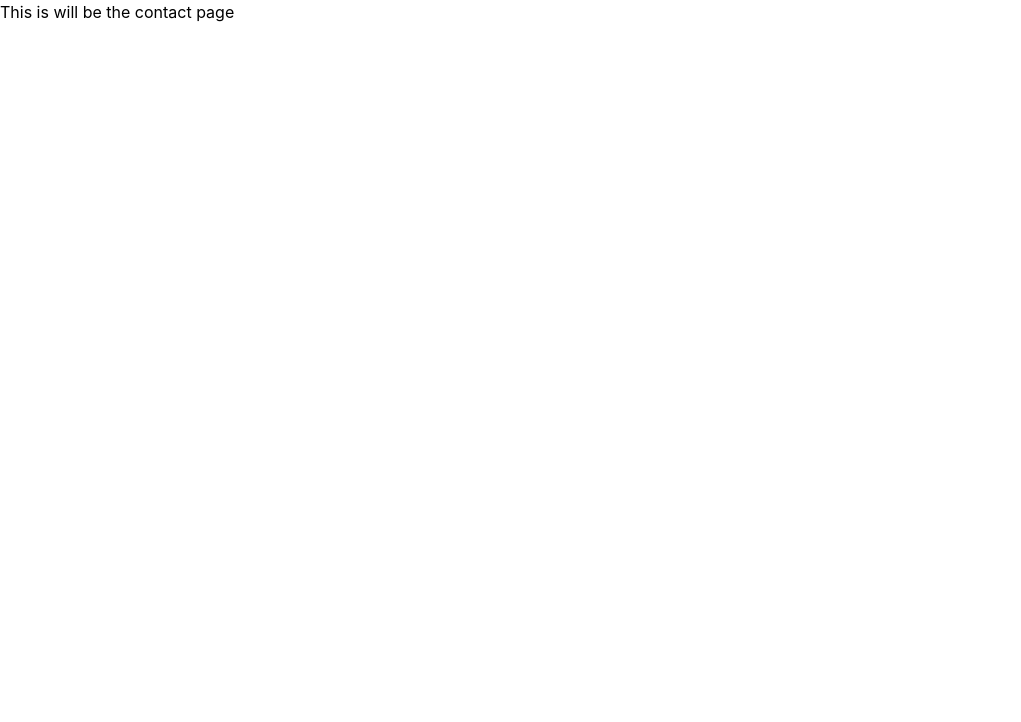
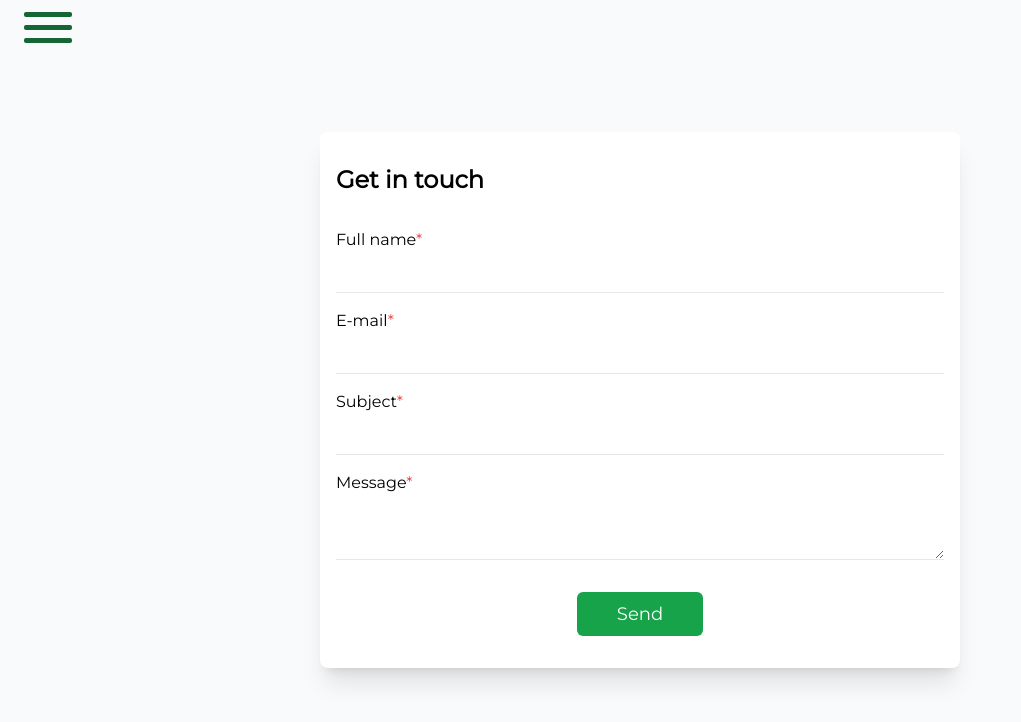
Before and after one commit to mbaxendale22/portfolio, a Next.js app: page /contact in a window 1280 px wide. Shown: the top 722 px of the page, without its empty margins (0-1021 px from the left). Built offline with nearby package versions, Linux system fonts and the light colour scheme.

Commit message:
contact page, email form config & tested

```diff
--- a/helpers/propVariables.tsx
+++ b/helpers/propVariables.tsx
@@ -48,7 +48,7 @@ export const home = {
 };
 export const code = {
   icon: '/icons/code-solid.svg',
-  path: '/code'
+  path: '/projects'
 };
 export const contact = {
   icon: '/icons/envelope-open-regular.svg',
--- a/package.json
+++ b/package.json
@@ -8,6 +8,7 @@
     "lint": "next lint"
   },
   "dependencies": {
+    "@sendgrid/mail": "^7.6.0",
     "framer-motion": "^5.5.5",
     "next": "12.0.7",
     "react": "17.0.2",
--- /dev/null
+++ b/pages/404.tsx
@@ -0,0 +1,30 @@
+import React from 'react';
+import Link from 'next/link';
+
+const NotFound = () => {
+  return (
+    <div className="h-screen w-screen flex flex-col justify-center items-center gap-10 font-Montserrat bg-gray-50">
+      <h1 className="text-2xl">Looks like that page doesn't exist...</h1>
+      <p className="text-xl">Try one of these instead:</p>
+      <div className="flex justify-evenly sm:w-1/2 w-full text-lg sm:text-xl font-bold">
+        <div className="animate-links">
+          <Link href="/about">
+            <a>About</a>
+          </Link>
+        </div>
+        <div className="animate-links">
+          <Link href="/projects">
+            <a>Projects</a>
+          </Link>
+        </div>
+        <div className="animate-links">
+          <Link href="/contact">
+            <a>Contact</a>
+          </Link>
+        </div>
+      </div>
+    </div>
+  );
+};
+
+export default NotFound;
--- /dev/null
+++ b/pages/api/sendgrid.jsx
@@ -0,0 +1,22 @@
+import sendgrid from "@sendgrid/mail";
+
+sendgrid.setApiKey(process.env.SENDGRID_API_KEY);
+
+async function sendEmail(req, res) {
+  try {
+
+    await sendgrid.send({
+      to: "mdbaxendale1@gmail.com", // Your email where you'll receive emails
+      from: "mdbaxendale1@gmail.com", // your website email address here
+      subject: `${req.body.subject}`,
+      html: `${req.body.message}`,
+    });
+  } catch (error) {
+    console.log('not working', error);
+    return res.status(error.statusCode || 500).json({ error: error.message });
+  }
+
+  return res.status(200).json({ error: "" });
+}
+
+export default sendEmail;
--- a/pages/contact.tsx
+++ b/pages/contact.tsx
@@ -1,11 +1,168 @@
-import React from 'react'
+import React, { useState } from 'react';
+import Nav from '../components/Nav';
+import { home, about, code } from '../helpers/propVariables';
 
-function Contact() {
+const Contact = () => {
+  const [data, setData] = useState({
+    fullname: '',
+    email: '',
+    subject: '',
+    message: ''
+  });
+
+  //   Form validation state
+  const [errors, setErrors] = useState({
+    fullname: false,
+    email: false,
+    subject: false,
+    message: false
+  });
+
+  //   Setting button text on form submission
+  const [buttonText, setButtonText] = useState('Send');
+
+  // Setting success or failure messages states
+  const [showSuccessMessage, setShowSuccessMessage] = useState(false);
+  const [showFailureMessage, setShowFailureMessage] = useState(false);
+
+  // Validation check method
+  const handleValidation = (): boolean => {
+    let tempErrors = {
+      fullname: false,
+      email: false,
+      subject: false,
+      message: false
+    };
+    let isValid = true;
+
+    if (data.fullname.length <= 0) {
+      tempErrors['fullname'] = true;
+      isValid = false;
+    }
+    if (data.email.length <= 0) {
+      tempErrors['email'] = true;
+      isValid = false;
+    }
+    if (data.subject.length <= 0) {
+      tempErrors['subject'] = true;
+      isValid = false;
+    }
+    if (data.message.length <= 0) {
+      tempErrors['message'] = true;
+      isValid = false;
+    }
+
+    setErrors({ ...tempErrors });
+    console.log('errors', errors);
+    return isValid;
+  };
+
+  const handleChange = (
+    e: React.FormEvent<HTMLInputElement> | React.FormEvent<HTMLTextAreaElement>
+  ) => {
+    const newData = { ...data, [e.currentTarget.name]: e.currentTarget.value };
+    setData(newData);
+    console.log(data);
+  };
+
+  const handleSubmit = async (e: React.FormEvent) => {
+    e.preventDefault();
+
+    let isValidForm = handleValidation();
+
+    const res = await fetch('/api/sendgrid', {
+      body: JSON.stringify(data),
+      headers: {
+        'Content-Type': 'application/json'
+      },
+      method: 'POST'
+    });
+    const { error } = await res.json();
+    console.log(res);
+    if (error) {
+      console.log(error);
+      setShowSuccessMessage(false);
+      setShowFailureMessage(true);
+      setButtonText('Sorry');
+      return;
+    }
+    setShowSuccessMessage(true);
+    setShowFailureMessage(false);
+    setButtonText('Sent');
+  };
+
   return (
-    <div>
-      <p>This is will be the contact page</p>
+    <div className="h-screen w-screen flex justify-center items-center bg-gray-50 relative font-Montserrat">
+      <Nav top={home} middle={code} bottom={about} />
+      <form
+        onSubmit={handleSubmit}
+        className="rounded-lg shadow-xl flex flex-col w-3/4 sm:w-1/2 px-4 py-8 bg-white"
+      >
+        <h1 className="text-2xl font-bold">Get in touch</h1>
+        <label htmlFor="fullname" className="mt-8">
+          Full name<span className="text-red-500">*</span>
+        </label>
+        <input
+          onChange={handleChange}
+          type="text"
+          name="fullname"
+          className="bg-transparent border-b py-2 pl-4 focus:outline-none focus:rounded-md focus:ring-1 ring-green-500 font-light text-gray-500"
+        />
+        {errors.fullname && (
+          <p className="text-red-500">Fullname is required</p>
+        )}
+
+        <label htmlFor="email" className="mt-4">
+          E-mail<span className="text-red-500">*</span>
+        </label>
+        <input
+          onChange={handleChange}
+          type="email"
+          name="email"
+          className="bg-transparent border-b py-2 pl-4 focus:outline-none focus:rounded-md focus:ring-1 ring-green-500 font-light text-gray-500"
+        />
+        {errors.email && <p className="text-red-500">Email is required</p>}
+
+        <label htmlFor="subject" className="mt-4">
+          Subject<span className="text-red-500">*</span>
+        </label>
+        <input
+          onChange={handleChange}
+          type="text"
+          name="subject"
+          className="bg-transparent border-b py-2 pl-4 focus:outline-none focus:rounded-md focus:ring-1 ring-green-500 font-light text-gray-500"
+        />
+        {errors.subject && <p className="text-red-500">Subject is required</p>}
+
+        <label htmlFor="message" className=" mt-4">
+          Message<span className="text-red-500">*</span>
+        </label>
+        <textarea
+          onChange={handleChange}
+          name="message"
+          className="bg-transparent border-b py-2 pl-4 focus:outline-none focus:rounded-md focus:ring-1 ring-green-500"
+        ></textarea>
+        {errors.message && (
+          <p className="text-red-500">A Message is required</p>
+        )}
+        <div className="flex flex-row items-center justify-start m-auto">
+          <button className="px-10 mt-8 py-2 bg-green-600 text-white rounded-md text-lg flex flex-row items-center">
+            {buttonText}
+          </button>
+        </div>
+        {showSuccessMessage && (
+          <p className="text-green-700 mt-4 text-center">
+            Thanks for getting in touch
+          </p>
+        )}
+        {showFailureMessage && (
+          <p className="text-red-700 mt-4 text-center">
+            Something went wrong. Please try again.
+          </p>
+        )}
+      </form>
     </div>
-  )
-}
+  );
+};
 
-export default Contact
+export default Contact;
```
Also changed, not shown: helpers/email.tsx (added), 2 other files (tests, documents, lock files or other folders).
